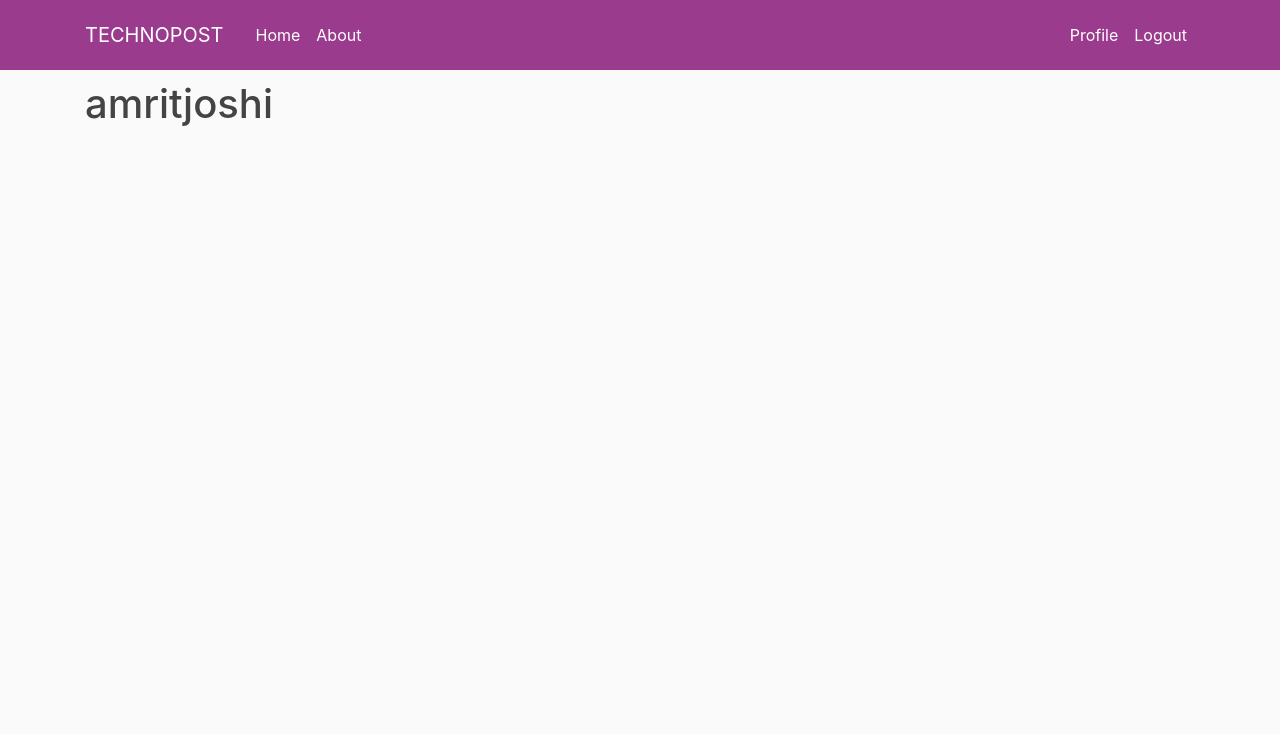
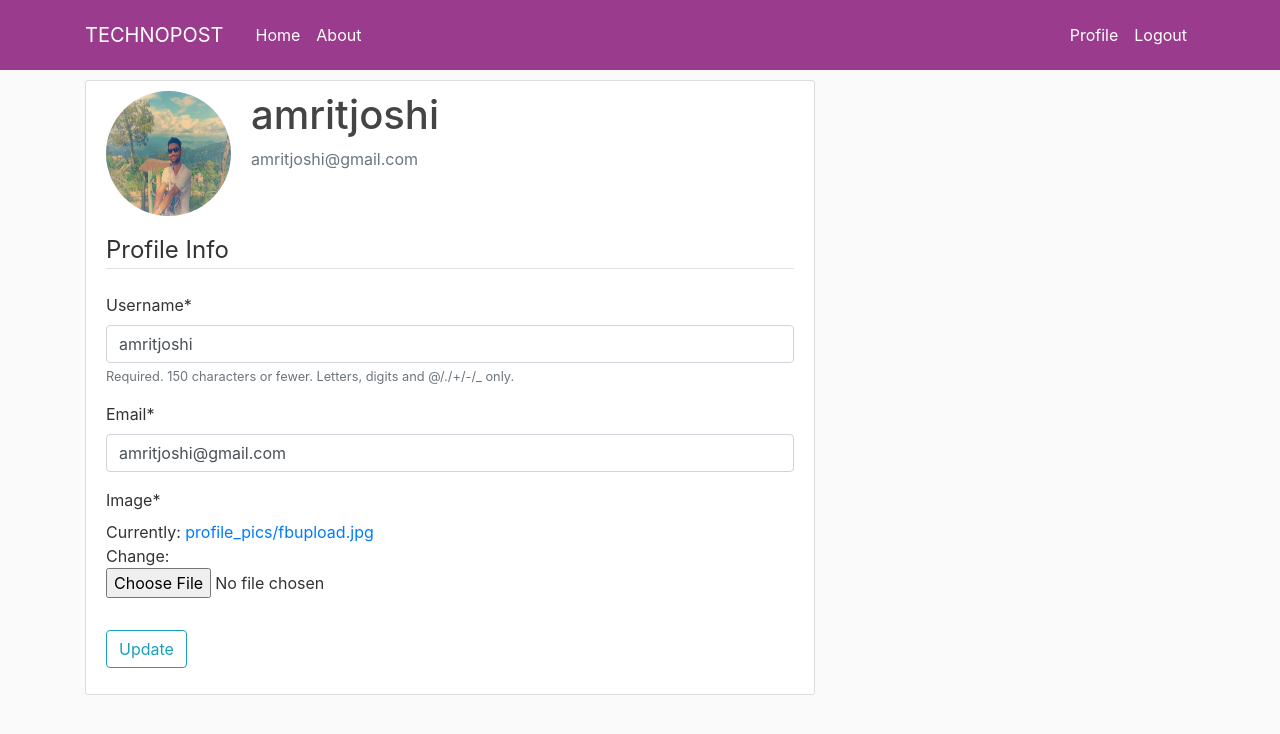
Before and after one commit to amrit5joshi/technopost, a Django app: page /profile/ in a window 1280 px wide. Shown: the top 734 px of the page. Run offline with Django 3.2, Linux system fonts and the light colour scheme; a user stored in the database is signed in; data comes from the database, SQL or seed files in the repository; both versions use the stored data as it was after the commit; some libraries are stand-ins or nearby versions.

Commit message:
Profile added
User Profile

```diff
--- a/technopost/home/templates/home/home.html
+++ b/technopost/home/templates/home/home.html
@@ -2,6 +2,7 @@
 {% block content %}
     {% for data in datas %}
             <article class="media content-section">
+                    <img src= "{{ post.author.profile.image.url }}" class="rounded-circle article-img">
                     <div class="media-body">
                       <div class="article-metadata">
                         <a class="mr-2" href="#">{{ data.author }}</a>
--- a/technopost/technopost/settings.py
+++ b/technopost/technopost/settings.py
@@ -123,6 +123,9 @@ USE_TZ = True
 STATIC_URL = '/static/'
 CRISPY_TEMPLATE_PACK='bootstrap4'
 
+MEDIA_ROOT = os.path.join(BASE_DIR,'media')
+MEDIA_URL = '/media/'
+
 LOGIN_REDIRECT_URL='technopost-home'
 
 LOGIN_URL='login'
--- a/technopost/technopost/urls.py
+++ b/technopost/technopost/urls.py
@@ -3,6 +3,8 @@ from django.contrib import admin
 from django.contrib.auth import views as auth_views
 from django.urls import path,include
 from users import views as user_views
+from django.conf import settings
+from django.conf.urls.static import static
 
 urlpatterns = [
     path('admin/', admin.site.urls),
@@ -12,3 +14,6 @@ urlpatterns = [
     path('logout/',auth_views.LogoutView.as_view(template_name='users/logout.html'),name='logout'),
     path('profile/',user_views.profile,name='profile'),
 ]
+
+if settings.DEBUG:
+    urlpatterns+=static(settings.MEDIA_URL,document_root=settings.MEDIA_ROOT)
--- a/technopost/users/admin.py
+++ b/technopost/users/admin.py
@@ -1,3 +1,5 @@
 from django.contrib import admin
+from .models import Profile
+# Register your models here.
 
-# Register your models here.
+admin.site.register(Profile)
--- a/technopost/users/apps.py
+++ b/technopost/users/apps.py
@@ -3,3 +3,6 @@ from django.apps import AppConfig
 
 class UsersConfig(AppConfig):
     name = 'users'
+
+    def ready(self):
+        import users.signals
--- a/technopost/users/forms.py
+++ b/technopost/users/forms.py
@@ -1,9 +1,20 @@
 from django import forms
 from django.contrib.auth.models import User
 from django.contrib.auth.forms import UserCreationForm
-
+from .models import Profile
 class UserRegisterForm(UserCreationForm):
     email=forms.EmailField()
     class Meta:
         model =User
         fields=['username','email','password1','password2']
+
+class UserUpdateForm(forms.ModelForm):
+    email=forms.EmailField()
+    class Meta:
+        model =User
+        fields =['username','email']
+
+class ProfileUpdateForm(forms.ModelForm):
+    class Meta:
+        model = Profile
+        fields =['image']
--- a/technopost/users/models.py
+++ b/technopost/users/models.py
@@ -1,3 +1,20 @@
 from django.db import models
+from django.contrib.auth.models import User
+from PIL import Image
+# Create your models here.\
 
-# Create your models here.
+class Profile(models.Model):
+    user =models.OneToOneField(User, on_delete=models.CASCADE)
+    image=models.ImageField(default='default.jpg',upload_to='profile_pics')
+
+    def __str__(self):
+        return f'{self.user.username} Profile'
+
+    def save(self):
+        super().save()
+        img =Image.open(self.image.path)
+
+        if img.height >300 or img.width > 300:
+            output_size =(300,300)
+            img.thumbnail(output_size)
+            img.save(self.image.path)
--- a/technopost/users/templates/users/profile.html
+++ b/technopost/users/templates/users/profile.html
@@ -1,5 +1,28 @@
 {% extends "home/base.html" %}
 {% load crispy_forms_tags %}
 {% block content %}
-    <h1>{{user.username}}</h1>
+<div class="content-section">
+        <div class="media">
+            <img class="rounded-circle account-img" src="{{user.profile.image.url}}">
+            <div class="media-body">
+                  <h2 class="account-heading" >{{user.username}}</h2>
+                  <p class="text-secondary">{{user.email}}</p>
+            </div>
+        </div>
+        <form method="POST" enctype="multipart/form-data">
+                {% csrf_token %}
+                <fieldset class="form-group" >
+                    <legend class="border-bottom mb-4" >
+                           Profile Info
+                    </legend>
+                    {{u_form|crispy}}
+                    {{p_form|crispy}}
+                </fieldset>
+                <div class="form-group">
+                    <button class="btn btn-outline-info" type="submit">
+                        Update
+                    </button>
+                </div>
+           </form>
+    </div>
 {% endblock content %}
--- a/technopost/users/views.py
+++ b/technopost/users/views.py
@@ -1,6 +1,6 @@
 from django.shortcuts import render,redirect
 from django.contrib import messages
-from .forms import UserRegisterForm
+from .forms import UserRegisterForm,UserUpdateForm,ProfileUpdateForm
 from django.contrib.auth.decorators import login_required
 
 def register(request):
@@ -17,4 +17,21 @@ def register(request):
 
 @login_required
 def profile(request):
-    return render(request,'users/profile.html')
+    if request.method == 'POST':
+        u_form = UserUpdateForm(request.POST,instance=request.user)
+        p_form = ProfileUpdateForm(request.POST,request.FILES,instance=request.user.profile)
+        if u_form.is_valid() and p_form.is_valid():
+            u_form.save()
+            p_form.save()
+            messages.success(request,f'Your account is now updated !')
+            return redirect('profile')
+
+    else :
+     u_form = UserUpdateForm(instance=request.user)
+     p_form = ProfileUpdateForm(instance=request.user.profile)
+
+    context = {
+        'u_form': u_form,
+        'p_form': p_form
+    }
+    return render(request,'users/profile.html',context)
```
Also changed, not shown: technopost/users/signals.py (added, +13 -0 lines), technopost/db.sqlite3, technopost/media/default.jpg (added), technopost/media/profile_pics/Untitled.png (added), technopost/media/profile_pics/fbupload.jpg (added), technopost/media/profile_pics/fbupload_9MjelUy.jpg (added), technopost/media/profile_pics/fbupload_BRaPSSi.jpg (added), technopost/profile_pics/fbupload.jpg (added), technopost/users/migrations/0001_initial.py (added).
